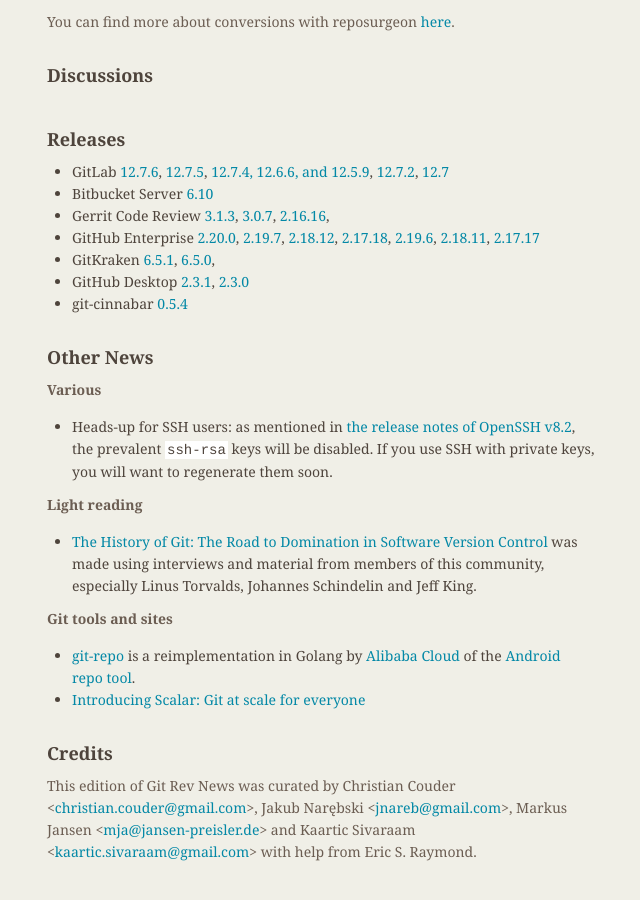
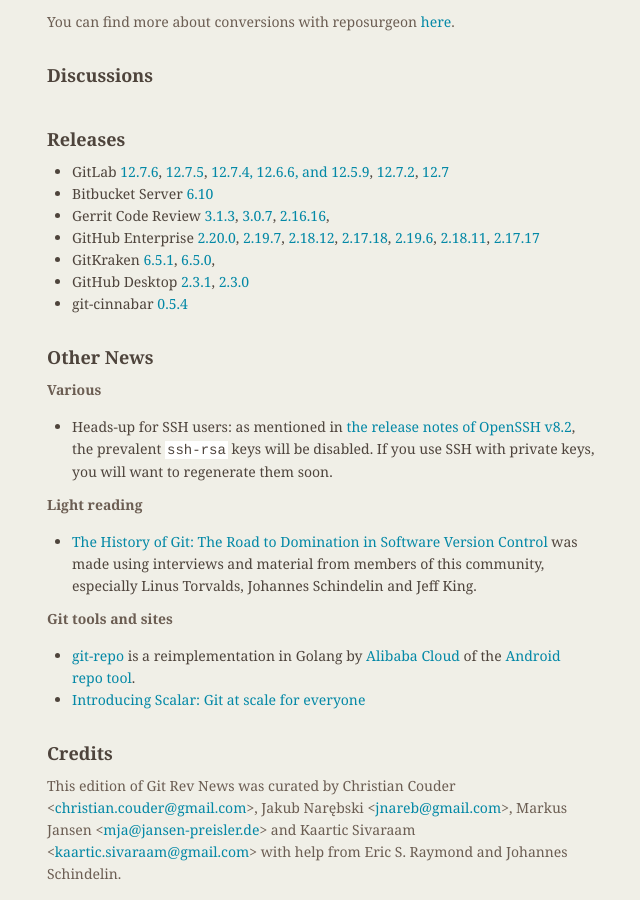
Before and after one commit to git/git.github.io, a Jekyll site: the page built from rev_news/drafts/edition-60.md, in a window 1280 px wide and 900 px high, scrolled down 3320 px. Shown: the whole window, without its empty margins (487-1127 px from the left). Built offline with Jekyll 4.4.1, drawn with Linux system fonts in a browser that asks for light colours; before the commit the page ends 4198 px from its top, so only the background shows below that.

Commit message:
rn-60: add Dscho among the helpers

```diff
--- a/rev_news/drafts/edition-60.md
+++ b/rev_news/drafts/edition-60.md
@@ -261,4 +261,4 @@
 Jakub Narębski &lt;<jnareb@gmail.com>&gt;,
 Markus Jansen &lt;<mja@jansen-preisler.de>&gt; and
 Kaartic Sivaraam &lt;<kaartic.sivaraam@gmail.com>&gt;
-with help from Eric S. Raymond.
+with help from Eric S. Raymond and Johannes Schindelin.
```
